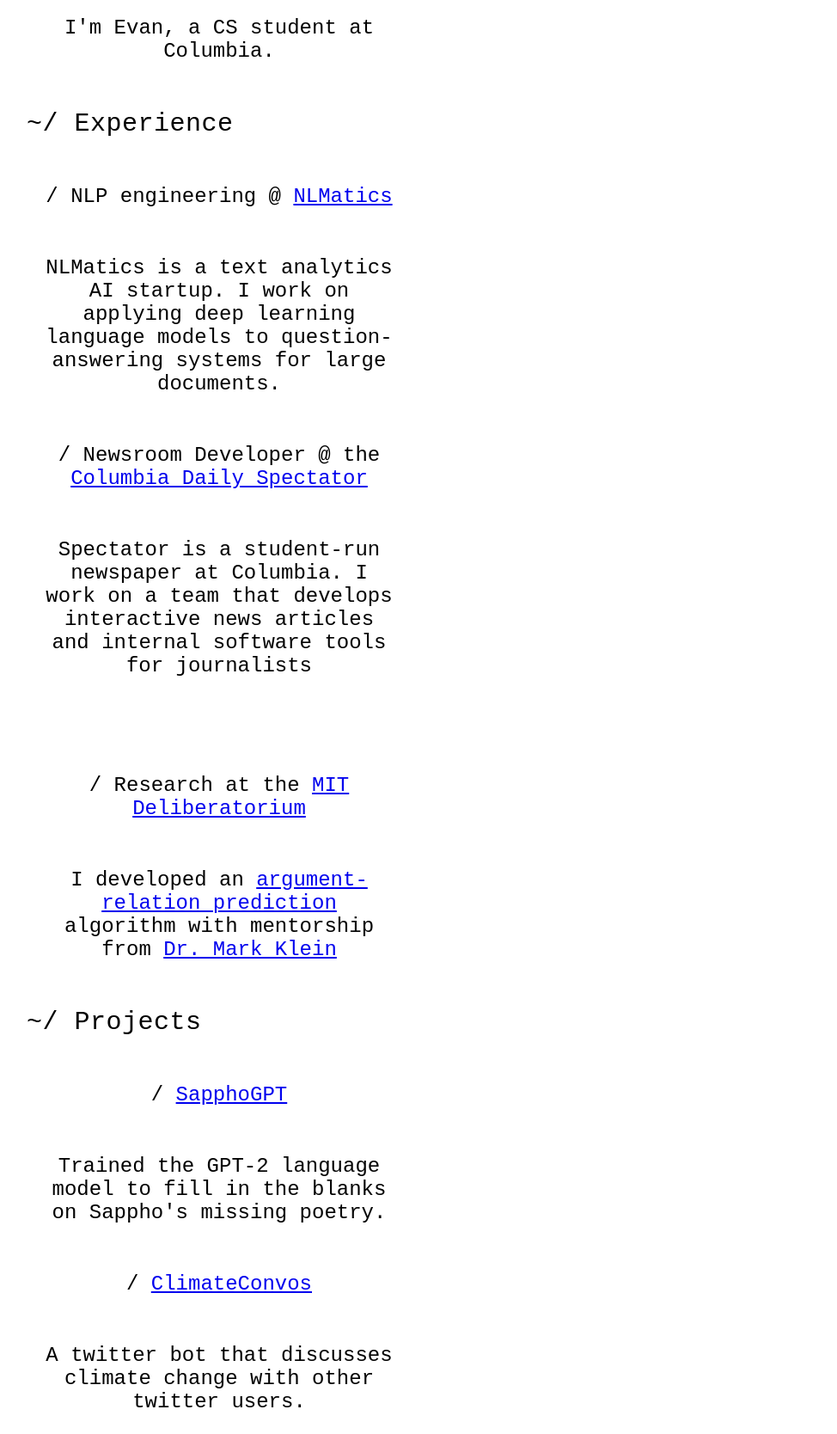
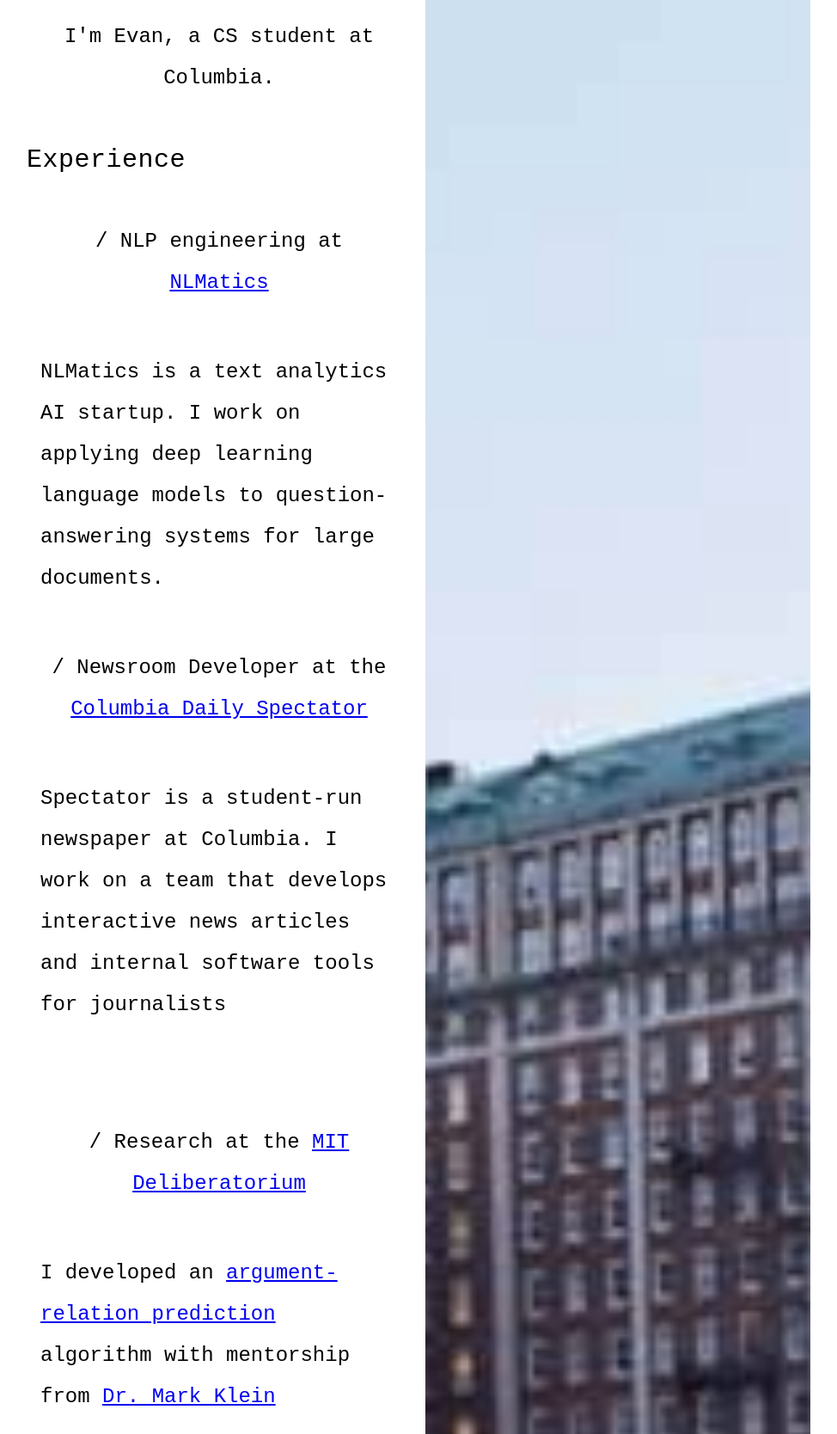
Before and after one commit to lievan/lievan.github.io, a plain HTML site: page index.html in a window 1280 px wide. Shown: the part 493-2161 px from the top of the page at 86% size, without its empty margins (161-1135 px from the left). Drawn offline with nearby package versions, Linux system fonts and the light colour scheme; a script that the page names is missing.

Commit message:
content changes

```diff
--- a/css/stylesheet.css
+++ b/css/stylesheet.css
@@ -10,6 +10,7 @@ body {
   font-family: Inconsolata,monospace;
   font-weight: 300;
   font-size: 1.25rem;
+  line-height: 2;
 }
 #navbar {
   overflow: hidden;
@@ -33,6 +34,7 @@ h2 {
   font-weight: 400;
   letter-spacing: .5px;
   line-height: 2;
+  background-color:white;
 }
 #intro {
 margin-top: 100px;
@@ -65,6 +67,7 @@ position: -webkit-sticky;
 position: sticky;
 margin: 0;
 background-position: center;
+background-image:"./images/headshot2.jpg";
 }
 
 .step {
--- a/index.html
+++ b/index.html
@@ -18,61 +18,58 @@
           <article>
             <section id="intro">
                 <h1>
-                  / Evan Li
+                  Evan Li
                 </h1>
                 <div id="navbar">
                     <a href="#intro">Intro</a>
                     <a href="#experience">Experience</a>
-                    <a href="#projects">Projects</a>
+                    <a href="#project">Projects</a>
                     <a href="#me">Contact</a>
                 </div>
             </section>
+            <h2 id="intro"> ~/ Intro </h2>
             <div class="step" data-step="1">
-                <h2 id="intro">
-                    ~/ Intro
-                </h2>
                 <p>
                     I'm Evan, a CS student at Columbia.
                 </p>
             </div>
             <div class="step" data-step="2">
                 <h2 id="experience">
-                    ~/ Experience
+                    Experience
                 </h2>
-               <p> / NLP engineering @ <a href="https://www.nlmatics.com/" target="_blank">NLMatics</a>
+               <p> / NLP engineering at <a href="https://www.nlmatics.com/" target="_blank">NLMatics</a>
                </p>
-               <p class="description">NLMatics is a text analytics AI startup. I work on applying deep learning language models to question-answering systems for large documents. </p>
+               <p class="description" style="text-align:left">NLMatics is a text analytics AI startup. I work on applying deep learning language models to question-answering systems for large documents. </p>
             </div>
             <div class="step" data-step="3">
               <p>
-                / Newsroom Developer @ the
+                / Newsroom Developer at the
                 <a href="https://www.columbiaspectator.com/" target="_blank">Columbia Daily Spectator</a>
-                <p class="description">Spectator is a student-run newspaper at Columbia. I work on a team that develops interactive news articles and internal software tools for journalists</p>
+                <p class="description" style="text-align:left">Spectator is a student-run newspaper at Columbia. I work on a team that develops interactive news articles and internal software tools for journalists</p>
               </p>
             </div>
             <div class="step" data-step="4">
               <p>
                 / Research at the
                 <a href="https://en.wikipedia.org/wiki/Deliberatorium" target="_blank">MIT Deliberatorium</a>
-                <p class="description">I developed an <a href="https://docs.google.com/presentation/d/1XRmIDxqlrO5DoLFufQfgelbiVb55GroV0Em-t4OyQHM/edit?usp=sharing" target="_blank">argument-relation prediction</a> algorithm with mentorship from <a href=https://cci.mit.edu/klein/ target="blank_">Dr. Mark Klein</a>
+                <p class="description" style="text-align:left">I developed an <a href="https://docs.google.com/presentation/d/1XRmIDxqlrO5DoLFufQfgelbiVb55GroV0Em-t4OyQHM/edit?usp=sharing" target="_blank">argument-relation prediction</a> algorithm with mentorship from <a href=https://cci.mit.edu/klein/ target="blank_">Dr. Mark Klein</a>
               </p>
             </div>
+            <h2 id="project"> Projects </h2>
             <div class="step" data-step="5">
-                <h2 id="projects">
-                    ~/ Projects
-                </h2>
+
               <p>
                 / <a href="https://drive.google.com/file/d/1tFuVxA1C6NXME8AplwUpHLmVQBhLqjgh/view?usp=sharing" target="_blank">SapphoGPT</a>
               </p>
-              <p class="description">
-                Trained the GPT-2 language model to fill in the blanks on Sappho's missing poetry.
+              <p class="description" style="text-align:left">
+                Trained the GPT-2 language model to automatically fill in the blanks on Sappho's missing poetry. This was for my Fall 2020 Literature Humanities final project
               </p>
             </div>
             <div class="step" data-step="6">
               <p>
                 / <a href="https://twitter.com/ConvosClimate/with_replies" target="_blank">ClimateConvos</a>
               </p>
-              <p class="description">
+              <p class="description" style="text-align:left">
                 A twitter bot that discusses climate change with other twitter users.
               </p>
             </div>
@@ -80,13 +77,13 @@
               <p>
                 / <a href="https://docs.google.com/presentation/d/1m4VEGByxs_K5LHPL3F70XXSAannhvJh6ANXKfxADCnM/edit?usp=sharing" target="_blank">RegisRoar</a>
               </p>
-              <p class="description">
+              <p class="description" style="text-align:left">
                 An ongoing project with a team from the <a href="https://www.columbiadpi.com/index.php" target = "_blank">Columbia Data Product Initiative</a>
                 to build an app that provides course scheduling reccomendations for Columbia undergrads
               </p>
             </div>
+            <h2 id="me">Me</h2>
             <div class="step" data-steps="8">
-              <h2 id="me">~/ Me</h2>
               <p> <a href="https://github.com/lievan" target="_blank">Github</a> </p>
               <p> <a href="https://www.linkedin.com/in/evan-li-2155301aa/" target="_blank">Linkedin</a></p>
               <p> <a href="mailto: 0evanli0@gmail.com" target="_blank">Email</a></p>
--- a/js/script.js
+++ b/js/script.js
@@ -3,6 +3,7 @@ $(document).ready(function() {
     var main = d3.select("main");
     var scrolly = main.select("#scrolly");
     var figure = scrolly.select("figure");
+    figure.style("background-image", "url(" + urls[0] + ")").style("background-size", "auto 100%")
     var article = scrolly.select("article");
     var step = article.selectAll(".step");
 
```
